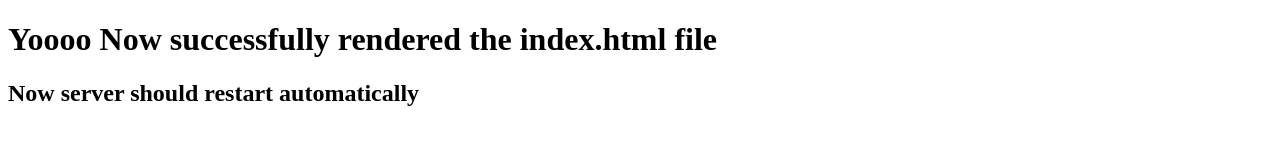
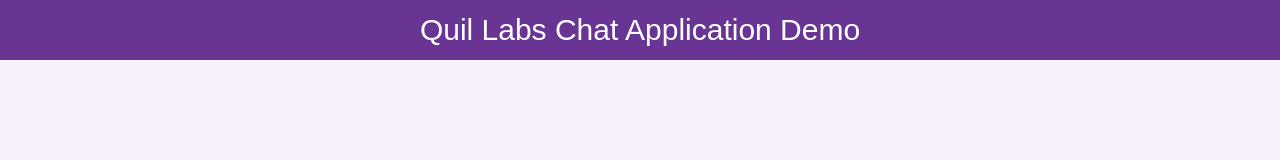
Before and after one commit to vihangpatel/chat, a website: page app/templates/index.html in a window 1280 px wide. Drawn offline with nearby package versions, Linux system fonts and the light colour scheme; files that its build step writes are made by us from their sources.

Commit message:
Implement main container

```diff
--- a/app/templates/index.html
+++ b/app/templates/index.html
@@ -2,10 +2,14 @@
 <html>
 <head>
 	<title>Quil Labs Chat Application</title>
-	<script type="text/javascript" src="/scripts/jquery.js"></script>
+	<script type="text/javascript" src="/scripts/vendor/jquery.js"></script>
+	<script type="text/javascript" src="/scripts/js/chat.js"></script>
+	<link href="/styles/css/chat.css" rel="stylesheet"></script>
 </head>
 <body>
-	<h1>Yoooo Now successfully rendered the index.html file</h1>
-	<h2>Now server should restart automatically</h2>
+	<div class="main-container">
+		<div class="top-bar">Quil Labs Chat Application Demo</div>
+
+	</div>
 </body>
 </html>
```
